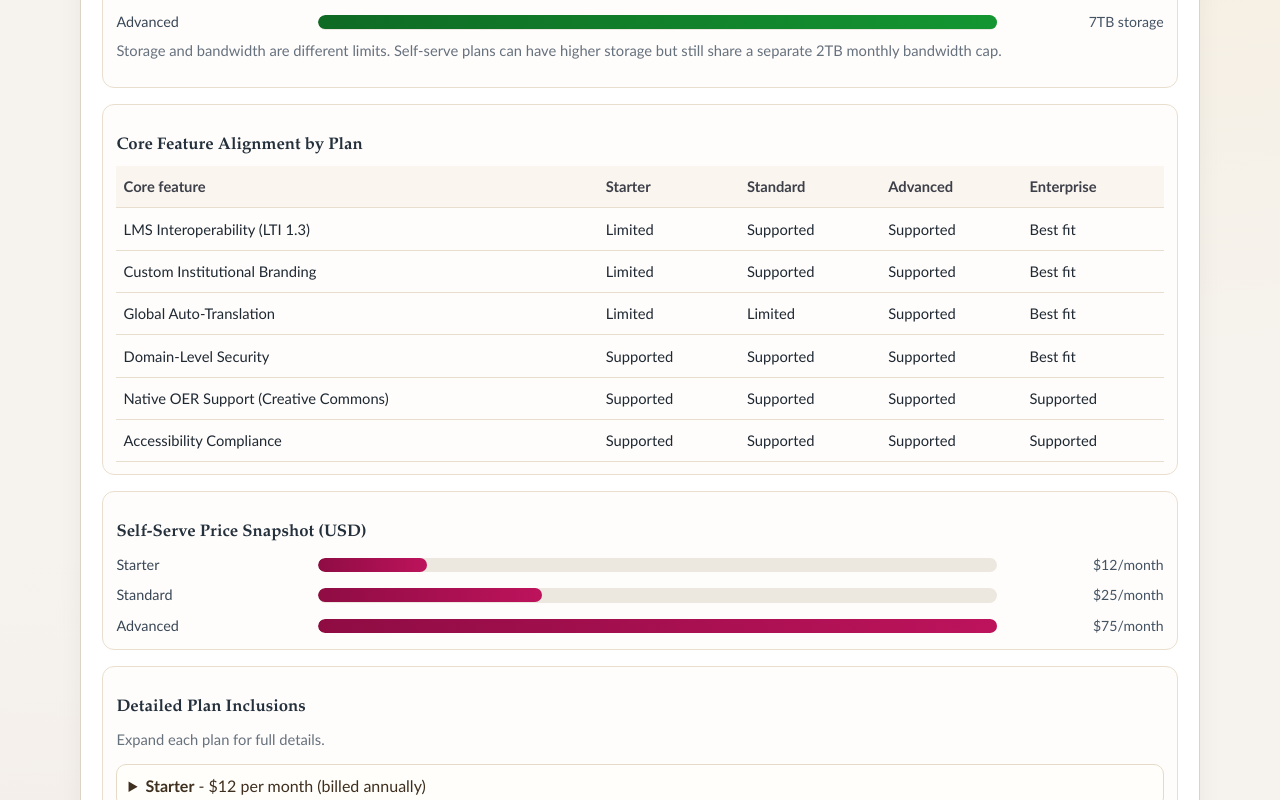
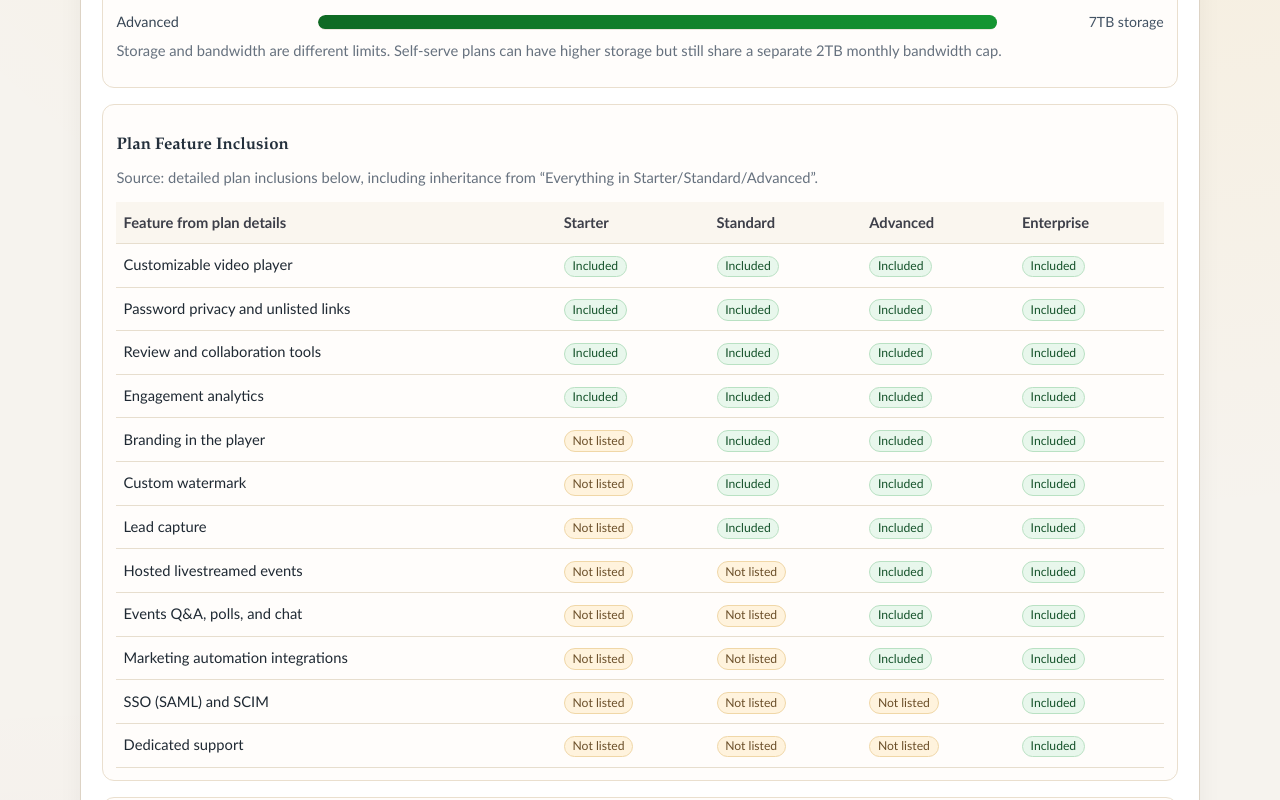
Before and after one commit to jdsr-ou/upou-vimeo, a Next.js app: page / in a window 1280 px wide. Shown: the part 1560-2360 px from the top of the page. Built offline with nearby package versions, Linux system fonts and the light colour scheme.

Commit message:
Use plan-sourced feature inclusion matrix and improve pricing visuals

```diff
--- a/app/globals.css
+++ b/app/globals.css
@@ -344,6 +344,27 @@ th {
   color: #3d3f49;
 }
 
+.status-pill {
+  display: inline-block;
+  padding: 0.16rem 0.48rem;
+  border-radius: 999px;
+  font-size: 0.76rem;
+  line-height: 1.2;
+  white-space: nowrap;
+}
+
+.status-pill.included {
+  color: #14522a;
+  background: #e8f7ec;
+  border: 1px solid #b9e1c3;
+}
+
+.status-pill.not-listed {
+  color: #6b4f29;
+  background: #fff3dd;
+  border: 1px solid #f0d7a7;
+}
+
 .fx-note {
   font-size: 0.92rem;
   color: var(--up-muted);
--- a/app/page.js
+++ b/app/page.js
@@ -70,48 +70,90 @@ const enterprisePlan = {
   ]
 };
 
-const coreFeatureAlignment = [
+const planFeatureAlignment = [
   {
-    feature: "LMS Interoperability (LTI 1.3)",
-    starter: "Limited",
-    standard: "Supported",
-    advanced: "Supported",
-    enterprise: "Best fit"
+    feature: "Customizable video player",
+    starter: "Included",
+    standard: "Included",
+    advanced: "Included",
+    enterprise: "Included"
   },
   {
-    feature: "Custom Institutional Branding",
-    starter: "Limited",
-    standard: "Supported",
-    advanced: "Supported",
-    enterprise: "Best fit"
+    feature: "Password privacy and unlisted links",
+    starter: "Included",
+    standard: "Included",
+    advanced: "Included",
+    enterprise: "Included"
   },
   {
-    feature: "Global Auto-Translation",
-    starter: "Limited",
-    standard: "Limited",
-    advanced: "Supported",
-    enterprise: "Best fit"
+    feature: "Review and collaboration tools",
+    starter: "Included",
+    standard: "Included",
+    advanced: "Included",
+    enterprise: "Included"
   },
   {
-    feature: "Domain-Level Security",
-    starter: "Supported",
-    standard: "Supported",
-    advanced: "Supported",
-    enterprise: "Best fit"
+    feature: "Engagement analytics",
+    starter: "Included",
+    standard: "Included",
+    advanced: "Included",
+    enterprise: "Included"
   },
   {
-    feature: "Native OER Support (Creative Commons)",
-    starter: "Supported",
-    standard: "Supported",
-    advanced: "Supported",
-    enterprise: "Supported"
+    feature: "Branding in the player",
+    starter: "Not listed",
+    standard: "Included",
+    advanced: "Included",
+    enterprise: "Included"
   },
   {
-    feature: "Accessibility Compliance",
-    starter: "Supported",
-    standard: "Supported",
-    advanced: "Supported",
-    enterprise: "Supported"
+    feature: "Custom watermark",
+    starter: "Not listed",
+    standard: "Included",
+    advanced: "Included",
+    enterprise: "Included"
+  },
+  {
+    feature: "Lead capture",
+    starter: "Not listed",
+    standard: "Included",
+    advanced: "Included",
+    enterprise: "Included"
+  },
+  {
+    feature: "Hosted livestreamed events",
+    starter: "Not listed",
+    standard: "Not listed",
+    advanced: "Included",
+    enterprise: "Included"
+  },
+  {
+    feature: "Events Q&A, polls, and chat",
+    starter: "Not listed",
+    standard: "Not listed",
+    advanced: "Included",
+    enterprise: "Included"
+  },
+  {
+    feature: "Marketing automation integrations",
+    starter: "Not listed",
+    standard: "Not listed",
+    advanced: "Included",
+    enterprise: "Included"
+  },
+  {
+    feature: "SSO (SAML) and SCIM",
+    starter: "Not listed",
+    standard: "Not listed",
+    advanced: "Not listed",
+    enterprise: "Included"
+  },
+  {
+    feature: "Dedicated support",
+    starter: "Not listed",
+    standard: "Not listed",
+    advanced: "Not listed",
+    enterprise: "Included"
   }
 ];
 
@@ -261,6 +303,10 @@ function chartRowClass(style) {
   return classes.join(" ");
 }
 
+function inclusionClass(value) {
+  return value === "Included" ? "status-pill included" : "status-pill not-listed";
+}
+
 function BarChart({ data, maxValue, valueFormatter }) {
   return (
     <div className="bar-chart">
@@ -391,12 +437,15 @@ export default function Home() {
           </div>
 
           <div className="chart-card">
-            <h3>Core Feature Alignment by Plan</h3>
+            <h3>Plan Feature Inclusion</h3>
+            <p className="fx-note">
+              Source: detailed plan inclusions below, including inheritance from “Everything in Starter/Standard/Advanced”.
+            </p>
             <div className="table-wrap">
               <table>
                 <thead>
                   <tr>
-                    <th>Core feature</th>
+                    <th>Feature from plan details</th>
                     <th>Starter</th>
                     <th>Standard</th>
                     <th>Advanced</th>
@@ -404,13 +453,13 @@ export default function Home() {
                   </tr>
                 </thead>
                 <tbody>
-                  {coreFeatureAlignment.map((row) => (
+                  {planFeatureAlignment.map((row) => (
                     <tr key={row.feature}>
                       <td>{row.feature}</td>
-                      <td>{row.starter}</td>
-                      <td>{row.standard}</td>
-                      <td>{row.advanced}</td>
-                      <td>{row.enterprise}</td>
+                      <td><span className={inclusionClass(row.starter)}>{row.starter}</span></td>
+                      <td><span className={inclusionClass(row.standard)}>{row.standard}</span></td>
+                      <td><span className={inclusionClass(row.advanced)}>{row.advanced}</span></td>
+                      <td><span className={inclusionClass(row.enterprise)}>{row.enterprise}</span></td>
                     </tr>
                   ))}
                 </tbody>
```
